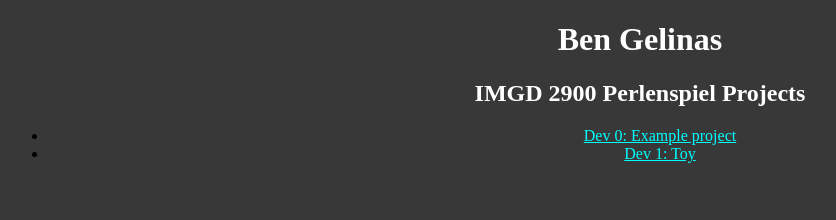
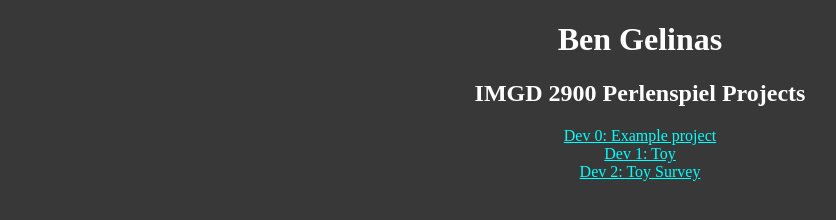
Before and after one commit to BenjaMenja/imgd2900-site, a plain HTML site: page index.html in a window 1280 px wide. Shown: the whole page, without its empty margins (0-836 px from the left). Drawn offline with Linux system fonts and the light colour scheme.

Commit message:
Added toy survey to webpage

```diff
--- a/index.html
+++ b/index.html
@@ -13,14 +13,10 @@
 		<h2>
 			IMGD 2900 Perlenspiel Projects
 		</h2>
-
-		<ul>
-			<li>
-				<a href="resources/Dev0/game.html" target="_blank">Dev 0: Example project </a>
-			</li>
-			<li>
-				<a href="resources/Dev1/game.html" target="_blank">Dev 1: Toy</a>
-			</li>
-		</ul>
+		<a href="resources/Dev0/game.html" target="_blank">Dev 0: Example project </a>
+		<br>
+		<a href="resources/Dev1/game.html" target="_blank">Dev 1: Toy</a>
+		<br>
+		<a href="https://forms.gle/3htiHEZeLcrz619K6" target="_blank">Dev 2: Toy Survey</a>
 	</body>
 </html>
```
